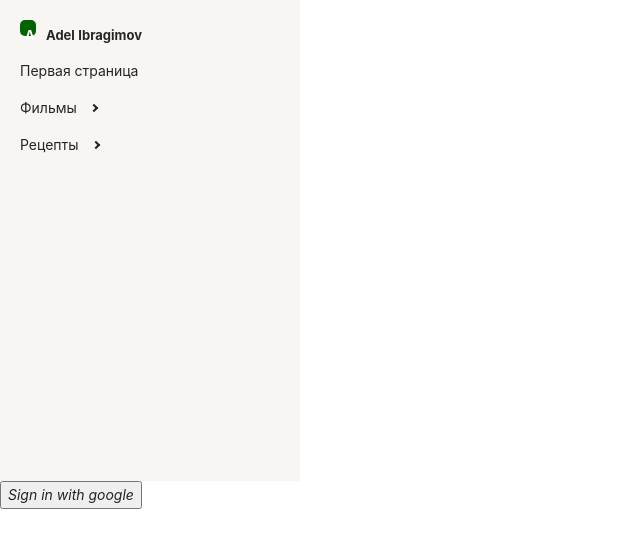
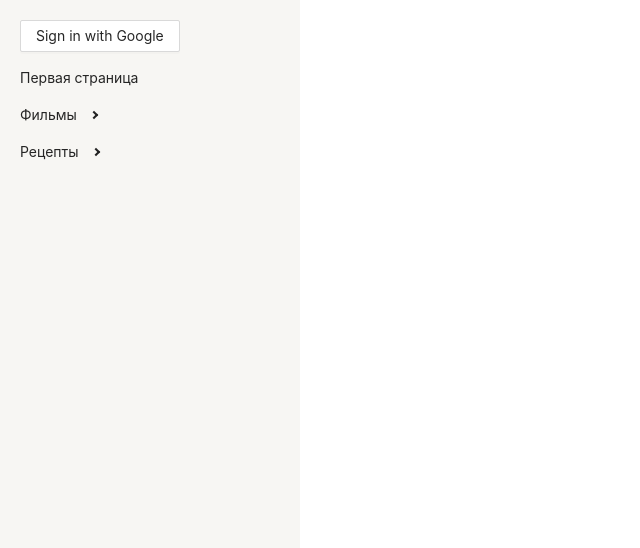
Before and after one commit to DmitryAlexandrovv/notion, a React (Create React App) app: page / in a window 1280 px wide. Shown: the top 548 px of the page, without its empty margins (0-640 px from the left). Built offline with nearby package versions, Linux system fonts and the light colour scheme.

Commit message:
WIP DONT MERGE

```diff
--- a/src/components/layout/index.jsx
+++ b/src/components/layout/index.jsx
@@ -5,7 +5,6 @@ import Sidebar from '../sidebar';
 import NoteViewMode from '../note/note-view-mode';
 import NoteEditMode from '../note/note-edit-mode';
 import { Tabs } from 'antd';
-import Login from '../login';
 
 import styles from './style.module.css';
 
@@ -23,7 +22,6 @@ const Layout = () => {
     return (
         <div className={styles.layout}>
             <Sidebar />
-            <Login />
             <main className={styles.main}>
                 {activeNote && (
                     <Tabs activeKey={activeMode} onChange={tabToggleHandler}>
--- a/src/components/login/index.jsx
+++ b/src/components/login/index.jsx
@@ -1,11 +1,47 @@
-import { signInWithGoogle } from '../../service/firebase';
+import { auth, provider } from '../../service/firebase';
+import { setUser } from '../../store/actions';
+
+import { Button } from 'antd';
+import { useDispatch } from 'react-redux';
+
+const userList = [
+    {
+        id: 1,
+        email: 'deadm2249@gmail.com',
+        name: 'Dead M',
+    },
+];
+
+const signInWithGoogle = (onSuccess) => {
+    auth.signInWithPopup(provider)
+        .then((result) => {
+            onSuccess(result);
+        })
+        .catch((error) => {
+            console.log(error.message);
+        });
+};
 
 const Login = () => {
+    const dispatch = useDispatch();
+
+    const onSuccess = (result) => {
+        const { email } = result.user;
+        const foundedUser = userList.find((u) => u.email === email);
+        let user;
+        if (foundedUser === null) {
+            // write to database id email name
+            // user = foundedUser;
+            // get user id
+        } else {
+            user = foundedUser;
+        }
+        dispatch(setUser(user));
+    };
+
     return (
         <div>
-            <button className='button' onClick={signInWithGoogle}>
-                <i className='fab fa-google'>Sign in with google</i>
-            </button>
+            <Button onClick={() => signInWithGoogle(onSuccess)}>Sign in with Google</Button>
         </div>
     );
 };
--- a/src/components/sidebar/index.jsx
+++ b/src/components/sidebar/index.jsx
@@ -1,15 +1,36 @@
 import PagesList from '../pages-list';
+import Login from '../login';
+
+import { useSelector } from 'react-redux';
 
 import styles from './style.module.css';
 
+const UserData = ({ user }) => {
+    const { name } = user;
+
+    return (
+        <div className={styles.user}>
+            <span className={styles.userIcon}>A</span>
+            <span className={styles.userName}>{name}</span>
+        </div>
+    );
+};
+
 const Sidebar = () => {
+    const user = useSelector((state) => state.user);
+
+    let button;
+
+    if (user === null) {
+        button = <Login />;
+    } else {
+        button = <UserData user={user} />;
+    }
+
     return (
         <aside className={styles.sidebar}>
             <div className={styles.wrapper}>
-                <div className={styles.user}>
-                    <span className={styles.userIcon}>A</span>
-                    <span className={styles.userName}>Adel Ibragimov</span>
-                </div>
+                {button}
                 <PagesList />
             </div>
         </aside>
--- a/src/constants/actions.js
+++ b/src/constants/actions.js
@@ -2,3 +2,4 @@ export const CHANGE_NOTE_MODE = 'CHANGE_NOTE_MODE';
 export const SAVE_ACTIVE_NOTE = 'SAVE_ACTIVE_NOTE';
 export const LOAD_PAGES = 'LOAD_PAGES';
 export const SET_ACTIVE_NOTE = 'SET_ACTIVE_NOTE';
+export const SET_USER = 'SET_USER';
--- a/src/reducers/index.js
+++ b/src/reducers/index.js
@@ -1,10 +1,11 @@
-import { CHANGE_NOTE_MODE, SAVE_ACTIVE_NOTE, LOAD_PAGES, SET_ACTIVE_NOTE } from '../constants/actions';
+import { CHANGE_NOTE_MODE, SAVE_ACTIVE_NOTE, LOAD_PAGES, SET_ACTIVE_NOTE, SET_USER } from '../constants/actions';
 import { NOTE_MODE_TYPES } from '../constants';
 
 const initialState = {
     activeMode: NOTE_MODE_TYPES.VIEW,
     activeNote: null,
     pages: [],
+    user: null,
 };
 
 const reducer = (state = initialState, { type, payload }) => {
@@ -29,6 +30,12 @@ const reducer = (state = initialState, { type, payload }) => {
                 ...state,
                 activeNote: payload,
             };
+        case SET_USER:
+            console.log(payload);
+            return {
+                ...state,
+                user: payload,
+            };
         default:
             return state;
     }
--- a/src/service/firebase.js
+++ b/src/service/firebase.js
@@ -11,7 +11,6 @@ const firebaseConfig = {
     measurementId: '${config.measurementId}',
 };
 
-// Initialize Firebase
 firebase.initializeApp(firebaseConfig);
 
 export const auth = firebase.auth();
@@ -19,5 +18,4 @@ export const auth = firebase.auth();
 const provider = new firebase.auth.GoogleAuthProvider();
 provider.setCustomParameters({ prompt: 'select_account' });
 
-export const signInWithGoogle = () => auth.signInWithPopup(provider);
-// export { signInWithGoogle }
+export { provider };
--- a/src/store/actions.js
+++ b/src/store/actions.js
@@ -1,4 +1,4 @@
-import { CHANGE_NOTE_MODE, SAVE_ACTIVE_NOTE, LOAD_PAGES, SET_ACTIVE_NOTE } from '../constants/actions';
+import { CHANGE_NOTE_MODE, SAVE_ACTIVE_NOTE, LOAD_PAGES, SET_ACTIVE_NOTE, SET_USER } from '../constants/actions';
 
 const changeNoteMode = (type) => {
     return {
@@ -28,4 +28,11 @@ const setActiveNote = (note) => {
     };
 };
 
-export { changeNoteMode, saveActiveNote, loadPages, setActiveNote };
+const setUser = (user) => {
+    return {
+        type: SET_USER,
+        payload: user,
+    };
+};
+
+export { changeNoteMode, saveActiveNote, loadPages, setActiveNote, setUser };
```
Also changed, not shown: src/components/logout/index.js (added, +32 -0 lines).
